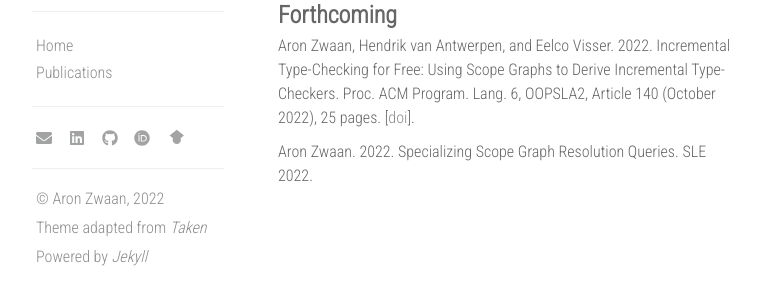
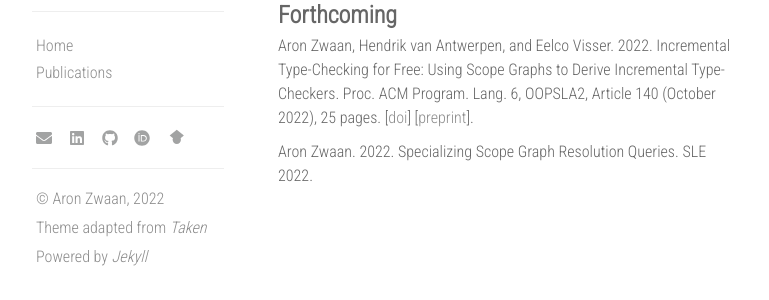
Before and after one commit to aronzwaan/aronzwaan.github.io, a Jekyll site: the page built from publications.md, in a window 1280 px wide. Shown: the part 414-714 px from the top of the page, without its empty margins (312-1081 px from the left). Built offline with Jekyll 4.4.1, drawn with Linux system fonts in a browser that asks for light colours; nearby versions of some CDN libraries.

Commit message:
Add OOPSLA preprint

```diff
--- a/publications.md
+++ b/publications.md
@@ -19,6 +19,6 @@ _Bachelor Thesis_, Delft University of Technology.
 
 ### Forthcoming
 
-Aron Zwaan, Hendrik van Antwerpen, and Eelco Visser. 2022. Incremental Type-Checking for Free: Using Scope Graphs to Derive Incremental Type-Checkers. Proc. ACM Program. Lang. 6, OOPSLA2, Article 140 (October 2022), 25 pages. [[doi](https://doi.org/10.1145/3563303)].
+Aron Zwaan, Hendrik van Antwerpen, and Eelco Visser. 2022. Incremental Type-Checking for Free: Using Scope Graphs to Derive Incremental Type-Checkers. Proc. ACM Program. Lang. 6, OOPSLA2, Article 140 (October 2022), 25 pages. [[doi](https://doi.org/10.1145/3563303)] [[preprint](/assets/oopsla22.pdf)].
 
 Aron Zwaan. 2022. Specializing Scope Graph Resolution Queries. SLE 2022.
```
Also changed, not shown: 1 other file.
